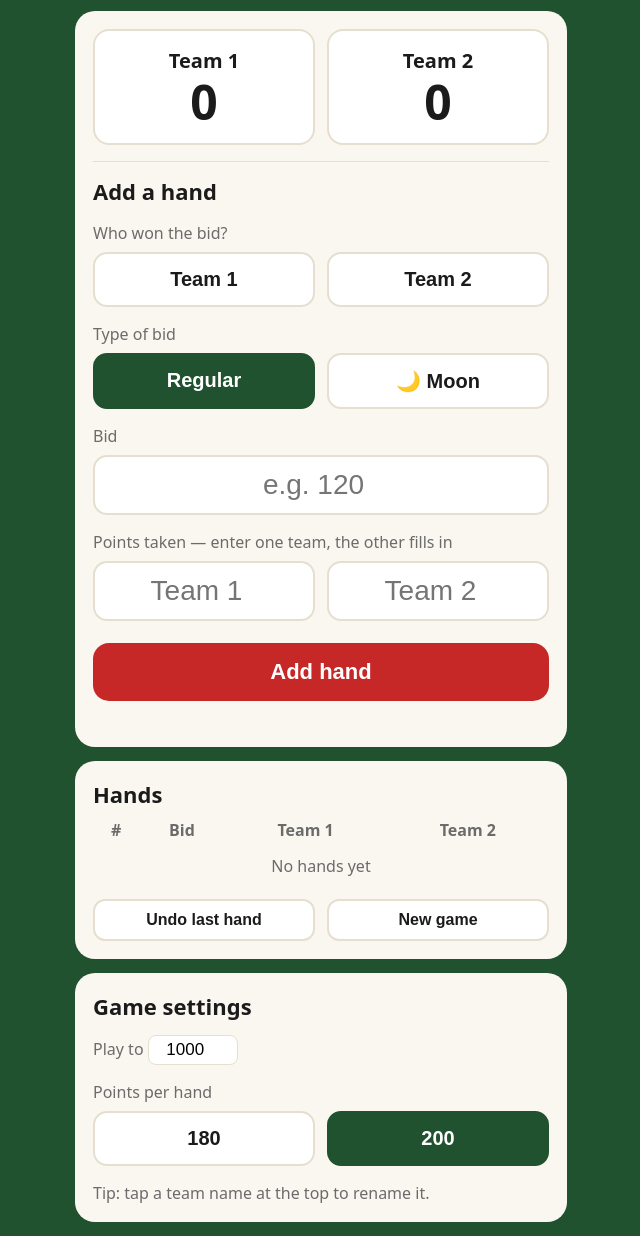
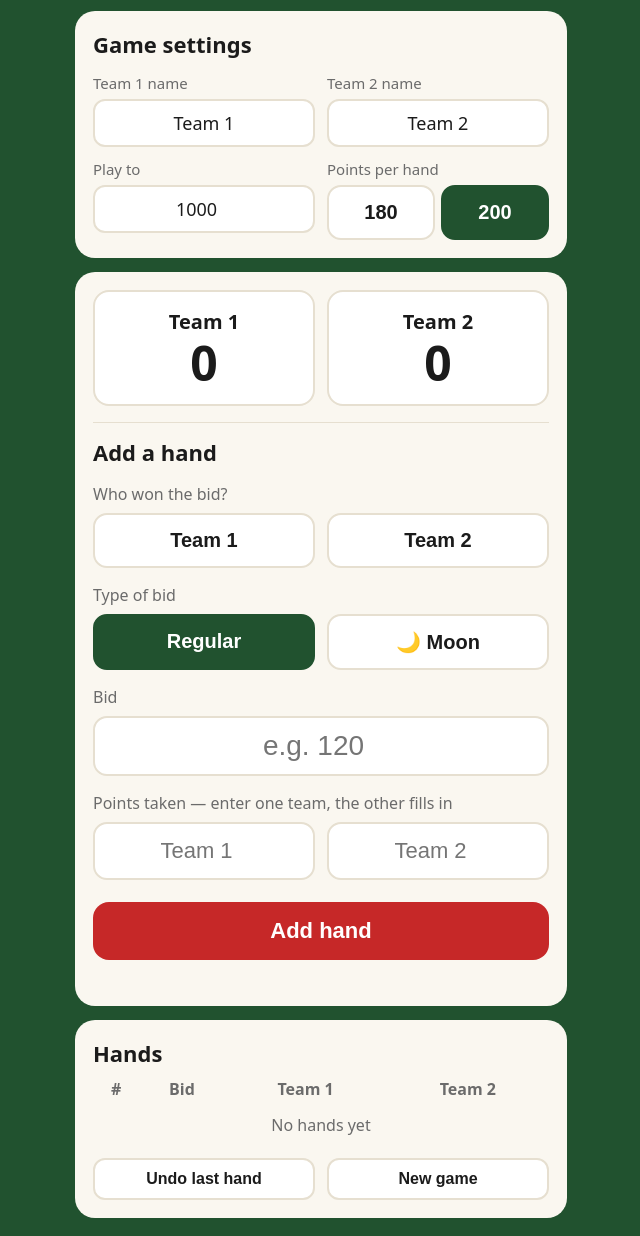
Before and after one commit to jeremy333/Rook-Score, a plain HTML site: page index.html in a window 1280 px wide. Shown: the part 64-1300 px from the top of the page, without its empty margins (319-959 px from the left). Drawn offline with Linux system fonts and the light colour scheme.

Commit message:
Add files via upload

```diff
--- a/index.html
+++ b/index.html
@@ -35,6 +35,12 @@ header span{opacity:.85;font-size:17px}
 .num{width:100%;background:#fff;border:2px solid var(--line);border-radius:14px;padding:12px;font-size:28px;text-align:center;color:var(--ink)}
 .num:focus{outline:none;border-color:var(--g2)}
 h2{margin:0 0 4px;font-size:22px}
+.txt{width:100%;background:#fff;border:2px solid var(--line);border-radius:12px;padding:10px;font-size:18px;text-align:center;color:var(--ink);font-family:inherit}
+#pt0,#pt1{font-size:22px;padding:14px 6px}
+.txt:focus{outline:none;border-color:var(--g2)}
+.set-card .lbl{margin:10px 0 6px;font-size:15px}
+.set-card .row+.row{margin-top:2px}
+.tog.sm2{padding:10px 4px;font-size:18px}
 .sep{height:1px;background:var(--line);margin:16px 0 14px}
 .win{margin-top:12px}
 .add{width:100%;margin-top:22px;background:var(--red);color:#fff;border:0;border-radius:16px;padding:16px;font-size:22px;font-weight:800}
@@ -54,10 +60,24 @@ td.set{color:var(--red);font-weight:700}
 <div class="wrap">
   <header><h1>Rook Score</h1><span id="count">0 hands</span></header>
 
+  <div class="card set-card">
+    <h2>Game settings</h2>
+    <div class="row">
+      <div><div class="lbl">Team 1 name</div><input class="txt" id="tn0" maxlength="10" oninput="rename(0,this)"></div>
+      <div><div class="lbl">Team 2 name</div><input class="txt" id="tn1" maxlength="10" oninput="rename(1,this)"></div>
+    </div>
+    <div class="row">
+      <div><div class="lbl">Play to</div><input class="txt" id="target" type="number" inputmode="numeric" onchange="setTarget()"></div>
+      <div><div class="lbl">Points per hand</div>
+        <div class="row" style="gap:6px"><button class="tog sm2" id="tot180" onclick="setTotal(180)">180</button><button class="tog sm2" id="tot200" onclick="setTotal(200)">200</button></div>
+      </div>
+    </div>
+  </div>
+
   <div class="card">
     <div class="row">
-      <div class="team" id="box0"><input class="nm" id="nm0" maxlength="20" onchange="rename(0)" onkeydown="if(event.key==='Enter')this.blur()"><div class="sc" id="sc0">0</div></div>
-      <div class="team" id="box1"><input class="nm" id="nm1" maxlength="20" onchange="rename(1)" onkeydown="if(event.key==='Enter')this.blur()"><div class="sc" id="sc1">0</div></div>
+      <div class="team" id="box0"><input class="nm" id="nm0" maxlength="10" oninput="rename(0,this)" onkeydown="if(event.key==='Enter')this.blur()"><div class="sc" id="sc0">0</div></div>
+      <div class="team" id="box1"><input class="nm" id="nm1" maxlength="10" oninput="rename(1,this)" onkeydown="if(event.key==='Enter')this.blur()"><div class="sc" id="sc1">0</div></div>
     </div>
     <div class="win" id="win" hidden></div>
     <div class="sep"></div>
@@ -101,31 +121,22 @@ td.set{color:var(--red);font-weight:700}
       <button class="sm" id="ng" onclick="newGame()">New game</button>
     </div>
   </div>
-  <div class="card">
-    <h2>Game settings</h2>
-    <div class="meta" style="text-align:left">Play to <input id="target" type="number" inputmode="numeric" onchange="setTarget()"></div>
-    <div class="lbl">Points per hand</div>
-    <div class="row">
-      <button class="tog" id="tot180" onclick="setTotal(180)">180</button>
-      <button class="tog" id="tot200" onclick="setTotal(200)">200</button>
-    </div>
-    <div class="lbl" style="margin-bottom:0">Tip: tap a team name at the top to rename it.</div>
-  </div>
 </div>
 
 <script>
 var KEY = 'rookScore.v1';
 var S = load() || { names: ['Team 1', 'Team 2'], target: 1000, total: 200, hands: [] };
 var bidder = null, moon = false, made = null;
+S.names = S.names.map(function (n) { return String(n).slice(0, 10); });
 
 function $(id) { return document.getElementById(id); }
 function load() { try { return JSON.parse(localStorage.getItem(KEY)); } catch (e) { return null; } }
 function save() { try { localStorage.setItem(KEY, JSON.stringify(S)); } catch (e) {} }
 function esc(s) { return String(s).replace(/[&<>"]/g, function (c) { return { '&': '&amp;', '<': '&lt;', '>': '&gt;', '"': '&quot;' }[c]; }); }
 
-function rename(i) {
-  var n = $('nm' + i).value.trim();
-  if (n) S.names[i] = n;
+function rename(i, el) {
+  var n = el.value.trim().slice(0, 10);
+  S.names[i] = n || ('Team ' + (i + 1));
   save(); draw();
 }
 function setTarget() { var v = parseInt($('target').value, 10); if (v > 0) { S.target = v; save(); } draw(); }
@@ -190,6 +201,7 @@ function draw() {
   $('empty').hidden = S.hands.length > 0;
   for (var k = 0; k < 2; k++) {
     if (document.activeElement !== $('nm' + k)) $('nm' + k).value = S.names[k];
+    if (document.activeElement !== $('tn' + k)) $('tn' + k).value = S.names[k];
     $('th' + k).textContent = S.names[k];
     $('bid' + k).textContent = S.names[k];
     $('pt' + k).placeholder = S.names[k];
```
